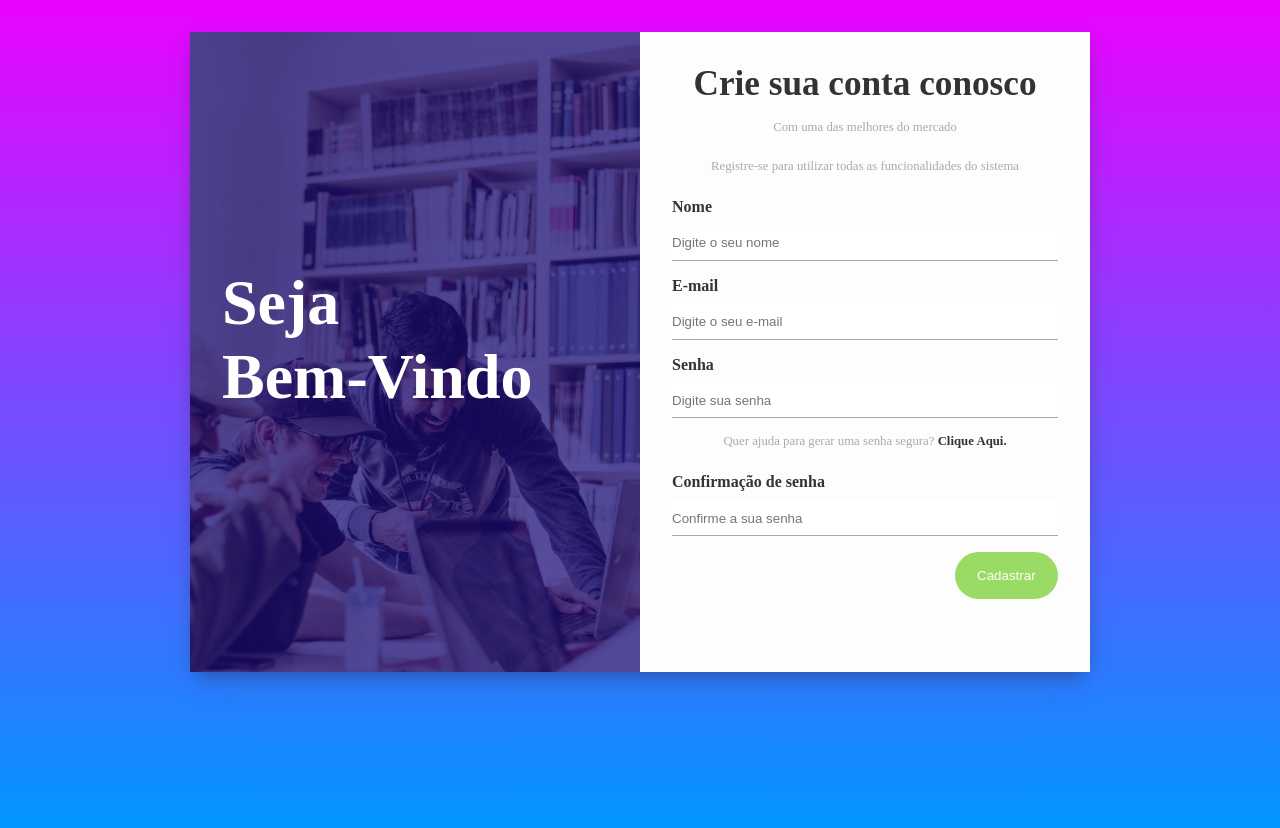
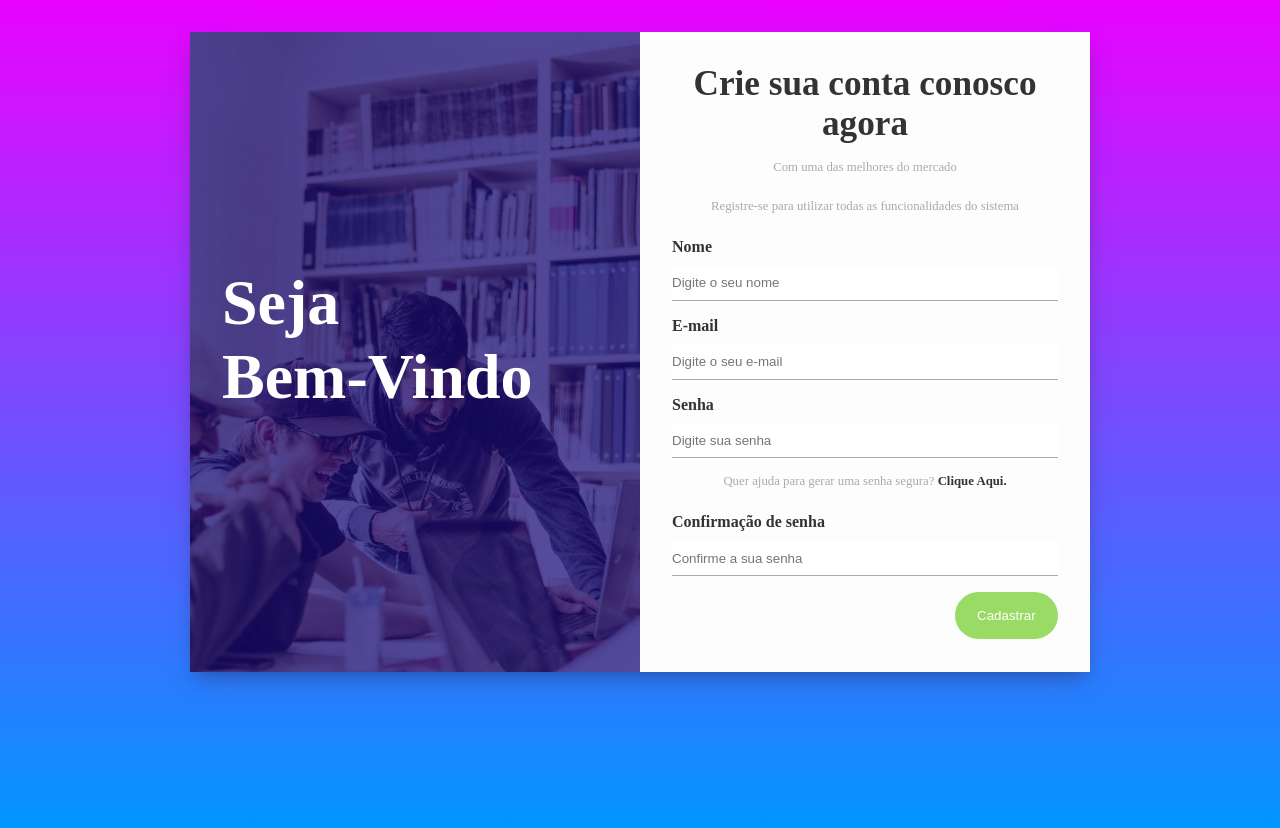
Before and after one commit to igusil/cadastrocliente, a plain HTML site: page index.html in a window 1280 px wide. Drawn offline with Linux system fonts and the light colour scheme.

Commit message:
nova demanda

```diff
--- a/index.html
+++ b/index.html
@@ -22,7 +22,7 @@
       </div>
     </div>
     <div id="register-form">
-      <h2>Crie sua conta conosco</h2>
+      <h2>Crie sua conta conosco agora</h2>
       <p>Com uma das melhores do mercado</p>
       <p>Registre-se para utilizar todas as funcionalidades do sistema</p>
       <div class="form-control">  <!-- div que vai englobar label e formulario -->
```
